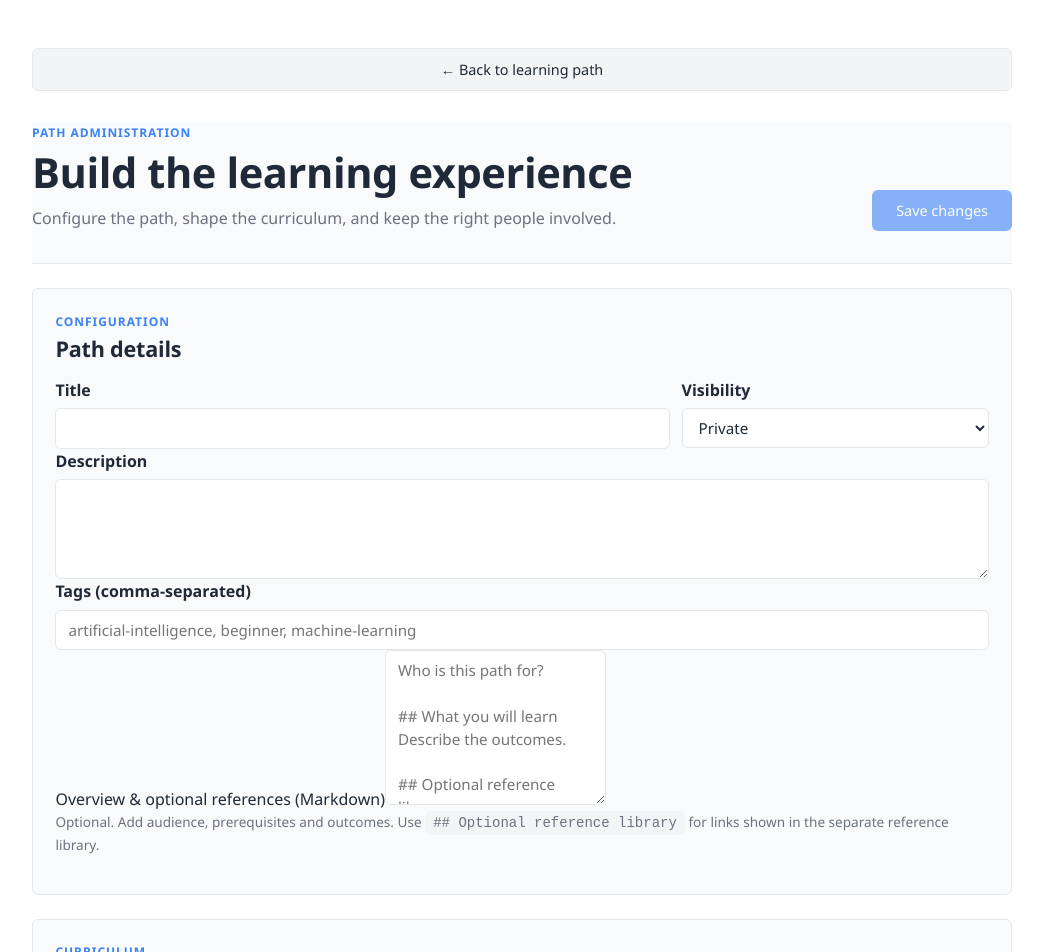
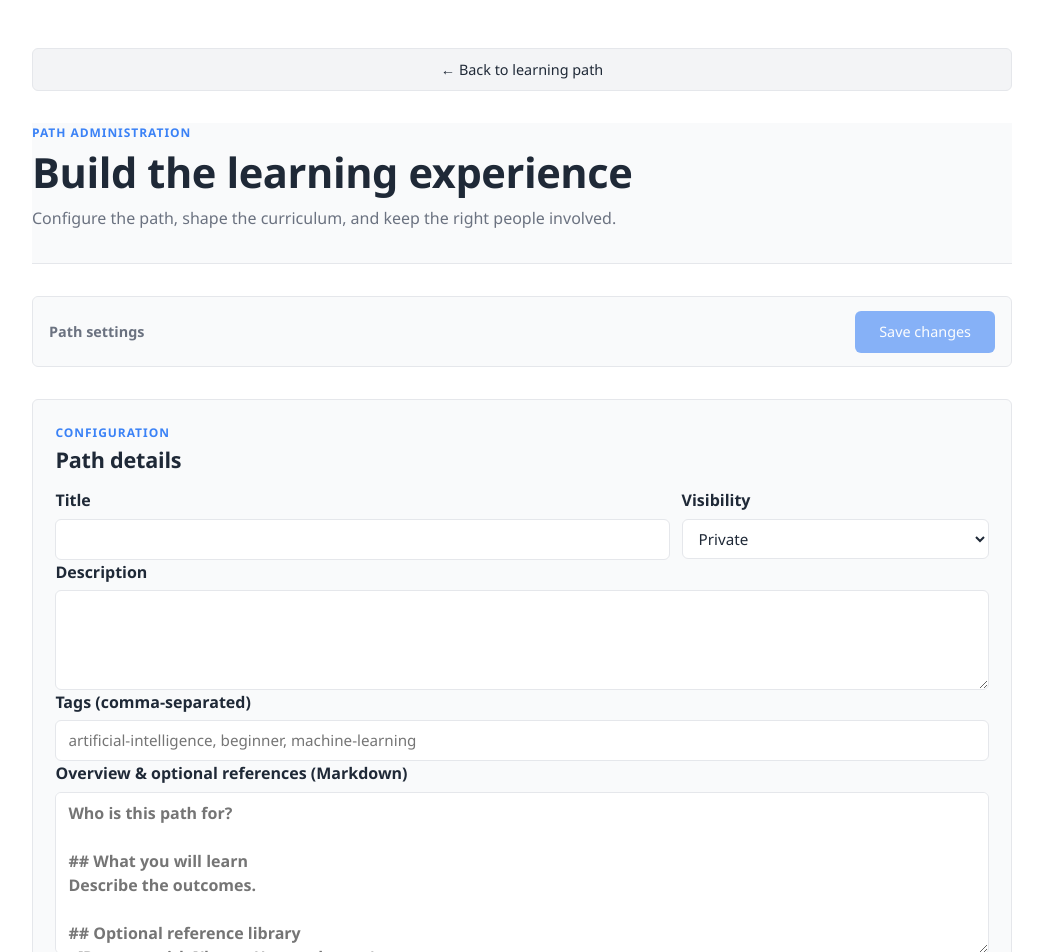
Before and after one commit to ManjunathMI/odu-learner-companion, a Next.js app: page /paths/1/settings in a window 1280 px wide. Shown: the part 100-1052 px from the top of the page, without its empty margins (118-1161 px from the left). Built offline with nearby package versions, Linux system fonts and the light colour scheme; no server answers.

Commit message:
Delete Path settings

```diff
--- /dev/null
+++ b/components/ConfirmationDialog.tsx
@@ -0,0 +1,59 @@
+'use client';
+
+import { useCallback, useEffect, useId, useRef, useState } from 'react';
+
+interface Props {
+  open: boolean;
+  title: string;
+  message: string;
+  confirmLabel: string;
+  onConfirm: () => void;
+  onCancel: () => void;
+}
+
+// One themed confirmation card; native dialog supplies modal focus and Escape handling.
+export function ConfirmationDialog({ open, title, message, confirmLabel, onConfirm, onCancel }: Props) {
+  const ref = useRef<HTMLDialogElement>(null);
+  const id = useId();
+  useEffect(() => {
+    const dialog = ref.current;
+    if (open && dialog && !dialog.open) dialog.showModal();
+    if (!open && dialog?.open) dialog.close();
+  }, [open]);
+  return <dialog ref={ref} className="confirmation-dialog" aria-labelledby={`${id}-title`} aria-describedby={`${id}-message`} onCancel={event => { event.preventDefault(); onCancel(); }}>
+    <h2 id={`${id}-title`}>{title}</h2>
+    <p id={`${id}-message`}>{message}</p>
+    <div className="dialog-actions">
+      <button type="button" className="button-secondary" autoFocus onClick={onCancel}>Cancel</button>
+      <button type="button" className="button-secondary confirm-danger" onClick={onConfirm}>{confirmLabel}</button>
+    </div>
+    <style jsx>{`
+      .confirmation-dialog { box-sizing:border-box;width:calc(100% - 2rem);max-width:32rem;max-height:calc(100dvh - 2rem);overflow:auto;padding:1.5rem;background:var(--bg-secondary);color:var(--text-primary);border:1px solid var(--border-color);border-radius:var(--radius-md);box-shadow:var(--shadow-md); }
+      .confirmation-dialog::backdrop { background:rgba(0,0,0,.6); }
+      .confirmation-dialog h2 { margin:0 0 1rem;font-size:1.35rem; }
+      .confirmation-dialog p { margin:0;color:var(--text-secondary);line-height:1.65;white-space:pre-line;overflow-wrap:anywhere; }
+      .dialog-actions { display:flex;justify-content:flex-end;flex-wrap:wrap;gap:.75rem;margin-top:1.5rem; }
+      .confirm-danger { color:var(--accent-danger);border-color:var(--accent-danger); }
+    `}</style>
+  </dialog>;
+}
+
+export function useDeletePathConfirmation() {
+  const [message, setMessage] = useState<string | null>(null);
+  const pending = useRef<((confirmed: boolean) => void) | null>(null);
+  useEffect(() => () => { pending.current?.(false); pending.current = null; }, []);
+  const confirm = useCallback((text: string) => {
+    if (pending.current) return Promise.resolve(false);
+    return new Promise<boolean>(resolve => { pending.current = resolve; setMessage(text); });
+  }, []);
+  const finish = (choice: boolean) => {
+    const resolve = pending.current;
+    pending.current = null;
+    setMessage(null);
+    resolve?.(choice);
+  };
+  return {
+    confirm,
+    confirmation: <ConfirmationDialog open={message !== null} title="Delete learning path" message={message ?? ''} confirmLabel="Delete path" onConfirm={() => finish(true)} onCancel={() => finish(false)} />,
+  };
+}
--- a/components/PathMaterialField.tsx
+++ b/components/PathMaterialField.tsx
@@ -8,13 +8,19 @@ interface Props {
 // Both authoring forms save the same existing Markdown fields and heading convention.
 export default function PathMaterialField({ kind, value, onChange, id }: Props) {
   const overview = kind === 'overview';
-  return <div id={id} style={{ scrollMarginTop: '7rem' }}>
+  return <div id={id} className="material-field">
     <label>{overview ? 'Overview & optional references (Markdown)' : 'Lesson material (Markdown, optional)'}
       <textarea value={value} maxLength={100000} rows={overview ? 6 : 8} onChange={event => onChange(event.target.value)}
         placeholder={overview ? 'Who is this path for?\n\n## What you will learn\nDescribe the outcomes.\n\n## Optional reference library\n- [Resource title](https://example.com)' : '## Understand\nExplain the topic.\n\n## Watch\n- [Video title](https://example.com)\n\n## Read\n- [Reading title](https://example.com)\n\n## Practice activity\nDescribe the activity.\n\n## Expected outcome\nWhat should the learner achieve?'} />
     </label>
-    <p style={{ color: 'var(--text-secondary)', fontSize: '.85rem', lineHeight: 1.6 }}>
+    <p className="material-hint">
       {overview ? <>Optional. Add audience, prerequisites and outcomes. Use <code>## Optional reference library</code> for links shown in the separate reference library.</> : <>Optional. Use <code>## Watch</code>, <code>## Read</code> or <code>## References</code> for resource links, and <code>## Practice activity</code> for exercises. Existing lesson URLs are used when these sections are empty.</>}
     </p>
+    <style jsx>{`
+      .material-field { width:100%;min-width:0;scroll-margin-top:12rem; }
+      .material-field label { display:flex;flex-direction:column;align-items:stretch;gap:.4rem;font-weight:600; }
+      .material-field textarea { display:block;box-sizing:border-box;width:100%;max-width:100%;min-height:10rem;resize:vertical;font:inherit; }
+      .material-hint { margin:.5rem 0 0;color:var(--text-secondary);font-size:.85rem;line-height:1.6; }
+    `}</style>
   </div>;
 }
--- a/components/PathSettings.tsx
+++ b/components/PathSettings.tsx
@@ -5,6 +5,8 @@ import { apiFetch } from '@/lib/api';
 import Link from 'next/link';
 import { useRouter } from 'next/navigation';
 import { confirmPathDeletion } from '@/lib/path-actions';
+import { useDeletePathConfirmation } from '@/components/ConfirmationDialog';
+import PathSettingsActions from '@/components/PathSettingsActions';
 import PathMaterialField from '@/components/PathMaterialField';
 import { pathMetadataFields } from '@/lib/path-editor';
 
@@ -80,6 +82,8 @@ function normalizePlan(raw: Partial<PlanData> | null | undefined): PlanData {
 
 export default function PathSettings({ pathId }: Props) {
   const router = useRouter();
+  const { confirm, confirmation } = useDeletePathConfirmation();
+  const formId = `path-settings-${pathId}`;
   const [canDelete, setCanDelete] = useState(false);
   const [savedTitle, setSavedTitle] = useState('');
   const [deleting, setDeleting] = useState(false);
@@ -213,7 +217,7 @@ export default function PathSettings({ pathId }: Props) {
     setDeleteError('');
     setDeleting(true);
     try {
-      const deleted = await confirmPathDeletion(pathId, savedTitle, message => window.confirm(message),
+      const deleted = await confirmPathDeletion(pathId, savedTitle, confirm,
         id => apiFetch(`/paths/${id}`, { method: 'DELETE' }));
       if (deleted) { router.replace('/journey'); router.refresh(); }
     } catch (err) {
@@ -223,8 +227,9 @@ export default function PathSettings({ pathId }: Props) {
 
   return <div className="settings-page">
     <Link href={`/paths/${pathId}`} className="button-secondary">← Back to learning path</Link>
-    <form className="settings" onSubmit={save}>
-      <header className="settings-header"><div><p className="eyebrow">Path administration</p><h1>Build the learning experience</h1><p>Configure the path, shape the curriculum, and keep the right people involved.</p></div><button className="button-primary" type="submit" disabled={saving || deleting || !savedPlan}>{saving ? 'Saving…' : 'Save changes'}</button></header>
+    <header className="settings-header"><div><p className="eyebrow">Path administration</p><h1>Build the learning experience</h1><p>Configure the path, shape the curriculum, and keep the right people involved.</p></div></header>
+    <PathSettingsActions formId={formId} saving={saving} deleting={deleting} saveDisabled={saving || deleting || !savedPlan} deleteDisabled={saving || deleting || !savedPlan || !!actioningUser} canDelete={canDelete} onDelete={deletePath} error={deleteError} />
+    <form id={formId} className="settings" onSubmit={save}>
       <section className="settings-section"><div className="section-title"><p className="section-kicker">Configuration</p><h2>Path details</h2></div><div className="metadata-grid"><label>Title<input value={title} onChange={(e) => setTitle(e.target.value)} required /></label><label>Visibility<select value={visibility} onChange={(e) => setVisibility(e.target.value)}><option value="private">Private</option><option value="public">Public</option></select></label></div><label>Description<textarea value={description} onChange={(e) => setDescription(e.target.value)} /></label><label>Tags (comma-separated)<input value={tagsInput} onChange={event => setTagsInput(event.target.value)} placeholder="artificial-intelligence, beginner, machine-learning" /></label><PathMaterialField id="path-material" kind="overview" value={overviewMarkdown} onChange={setOverviewMarkdown} /></section>
 
       <fieldset disabled={saving || deleting || !savedPlan} className="plan-editor settings-section">
@@ -300,7 +305,7 @@ export default function PathSettings({ pathId }: Props) {
       </fieldset>
 
       {(error || message) && <p className={error ? 'error feedback' : 'success feedback'}>{error || <>{message} <Link href={`/paths/${pathId}`}>View updated learning path →</Link></>}</p>}
-      <div className="save-bar"><Link href={`/paths/${pathId}`}>Back to learning path</Link><span>Changes are saved only when you select Save changes.</span><button className="button-primary" type="submit" disabled={saving || deleting || !savedPlan}>{saving ? 'Saving…' : 'Save changes'}</button></div>
+      <div className="save-bar"><Link href={`/paths/${pathId}`}>Back to learning path</Link><span>Changes are saved only when you select Save changes.</span></div>
     </form>
 
     <section className="members-panel">
@@ -347,12 +352,12 @@ export default function PathSettings({ pathId }: Props) {
       <h2 id="delete-path-heading">Delete learning path</h2>
       <p>Permanently remove this path and its lessons, memberships, progress and personal notes for all its learners. This cannot be undone.</p>
       <button type="button" className="button-secondary delete-path-button" disabled={saving || deleting || !savedPlan || !!actioningUser} onClick={deletePath}>{deleting ? 'Deleting…' : 'Delete path'}</button>
-      {deleteError && <p className="error" role="alert">{deleteError}</p>}
     </section>}
 
+    {confirmation}
     <style jsx>{`
       .danger-zone { margin-top:2rem;padding:1.4rem;border:1px solid var(--accent-danger);border-radius:var(--radius-md); }.danger-zone h2 { margin:0 0 .7rem;font-size:1.2rem; }.danger-zone p { color:var(--text-secondary);line-height:1.6; }.delete-path-button { color:var(--accent-danger);border-color:var(--accent-danger); }.danger-zone .error { color:var(--accent-danger); }
-      .settings-page { max-width: 1020px; margin: 0 auto; padding: 3.5rem 1.25rem 5rem; display: flex; flex-direction: column; gap: 2rem; }.settings { display: flex; flex-direction: column; gap: 1.5rem; }.settings-header { display:flex; justify-content:space-between; align-items:flex-end; gap:2rem; padding-bottom:2rem; border-bottom:1px solid var(--border-color); }.settings h1 { margin:0; font-size:2.6rem; }.settings-header p:not(.eyebrow) { color:var(--text-secondary); margin:.65rem 0 0; max-width:600px; }.eyebrow,.section-kicker { color:var(--accent-primary); font-size:.75rem; font-weight:800; letter-spacing:.08em; margin:0 0 .4rem; text-transform:uppercase; }.settings-section { border:1px solid var(--border-color); border-radius:var(--radius-md); padding:1.4rem; background:var(--bg-secondary); }.section-title { margin-bottom:1rem; }.section-title h2 { margin:0; font-size:1.35rem; }.metadata-grid { display:grid; grid-template-columns:2fr 1fr; gap:.75rem; }
+      .settings-page { max-width: 1020px; margin: 0 auto; padding: 3.5rem 1.25rem 5rem; display: flex; flex-direction: column; gap: 2rem; }.settings { display: flex; flex-direction: column; gap: 1.5rem; }.settings-header { display:flex; justify-content:space-between; align-items:flex-end; gap:2rem; padding-bottom:2rem; border-bottom:1px solid var(--border-color); }.settings-page h1 { margin:0; font-size:2.6rem; }.settings-header p:not(.eyebrow) { color:var(--text-secondary); margin:.65rem 0 0; max-width:600px; }.eyebrow,.section-kicker { color:var(--accent-primary); font-size:.75rem; font-weight:800; letter-spacing:.08em; margin:0 0 .4rem; text-transform:uppercase; }.settings-section { border:1px solid var(--border-color); border-radius:var(--radius-md); padding:1.4rem; background:var(--bg-secondary); }.section-title { margin-bottom:1rem; }.section-title h2 { margin:0; font-size:1.35rem; }.metadata-grid { display:grid; grid-template-columns:2fr 1fr; gap:.75rem; }
       .settings label { display: flex; flex-direction: column; gap: .4rem; font-weight: 600; }
       .plan-editor { display: flex; flex-direction: column; gap: 1rem; }
       .section-header, .phase-header, .day-header, .items-header { display: flex; align-items: center; justify-content: space-between; gap: .75rem; }
@@ -377,7 +382,7 @@ export default function PathSettings({ pathId }: Props) {
       .status-badge.pending { background: rgba(234,179,8,.12); color: #b45309; }
       .status-badge.rejected { background: rgba(239,68,68,.12); color: #b91c1c; }
       .button-danger { background: rgba(239,68,68,.12); color: var(--accent-danger); border: 1px solid rgba(239,68,68,.25); border-radius: var(--radius-md); padding: .55rem .9rem; cursor: pointer; }
-      .empty-state { color: var(--text-secondary); } @media(max-width:640px) { .settings-page { padding:2.5rem 1rem 4rem; }.settings-header { align-items:flex-start; flex-direction:column; }.settings h1 { font-size:2.1rem; }.metadata-grid { grid-template-columns:1fr; }.save-bar { align-items:flex-start; flex-direction:column; }.member-row { align-items:flex-start; flex-direction:column; } }
+      .empty-state { color: var(--text-secondary); } @media(max-width:640px) { .settings-page { padding:2.5rem 1rem 4rem; }.settings-header { align-items:flex-start; flex-direction:column; }.settings-page h1 { font-size:2.1rem; }.metadata-grid { grid-template-columns:1fr; }.save-bar { align-items:flex-start; flex-direction:column; }.member-row { align-items:flex-start; flex-direction:column; } }
     `}</style>
   </div>;
 }
--- /dev/null
+++ b/components/PathSettingsActions.tsx
@@ -0,0 +1,29 @@
+interface Props {
+  formId: string;
+  saving: boolean;
+  deleting: boolean;
+  saveDisabled: boolean;
+  deleteDisabled: boolean;
+  canDelete: boolean;
+  onDelete: () => void;
+  error?: string;
+}
+
+export default function PathSettingsActions({ formId, saving, deleting, saveDisabled, deleteDisabled, canDelete, onDelete, error }: Props) {
+  return <div className="settings-actions" role="group" aria-label="Path settings actions">
+    <span>Path settings</span>
+    <div className="action-buttons">
+      <button className="button-primary" type="submit" form={formId} disabled={saveDisabled}>{saving ? 'Saving…' : 'Save changes'}</button>
+      {canDelete && <button className="button-secondary delete-action" type="button" disabled={deleteDisabled} onClick={onDelete}>{deleting ? 'Deleting…' : 'Delete path'}</button>}
+    </div>
+    {error && <p className="action-error" role="alert">{error}</p>}
+    <style jsx>{`
+      .settings-actions { position:sticky;top:7.5rem;z-index:40;display:flex;flex-wrap:wrap;align-items:center;justify-content:space-between;gap:1rem;padding:.85rem 1rem;background:var(--bg-secondary);border:1px solid var(--border-color);border-radius:var(--radius-md); }
+      .settings-actions>span { font-size:.9rem;font-weight:600;color:var(--text-secondary); }
+      .action-buttons { display:flex;align-items:center;gap:.65rem;flex-wrap:wrap; }
+      .action-error { flex-basis:100%;margin:0;color:var(--accent-danger);font-size:.9rem; }
+      .delete-action { color:var(--accent-danger);border-color:var(--accent-danger); }
+      @media(max-width:600px) { .settings-actions { top:8rem;gap:.5rem;padding:.7rem; }.settings-actions>span { display:none; }.action-buttons { width:100%; }.action-buttons button { flex:1; } }
+    `}</style>
+  </div>;
+}
--- a/lib/path-actions.ts
+++ b/lib/path-actions.ts
@@ -2,10 +2,10 @@
 export async function confirmPathDeletion(
   pathId: string,
   title: string,
-  confirm: (message: string) => boolean,
+  confirm: (message: string) => boolean | Promise<boolean>,
   remove: (pathId: string) => Promise<unknown>,
 ): Promise<boolean> {
-  if (!confirm(`Permanently delete "${title}"?\n\nThis removes the learning path, its lessons, memberships, learner progress and personal notes for everyone in this path.\n\nThis cannot be undone. The app cannot restore this path.\n\nSelect OK to permanently delete it, or Cancel to keep it.`)) return false;
+  if (!await confirm(`Permanently delete "${title}"?\n\nThis removes the learning path, its lessons, memberships, learner progress and personal notes for everyone in this path.\n\nThis cannot be undone. The app cannot restore this path.\n\nChoose Delete path to permanently delete it, or Cancel to keep it.`)) return false;
   await remove(pathId);
   return true;
 }
```
Also changed, not shown: components/AccountDashboard.tsx (+4 -1 lines), lib/documents/manifest.json, 2 other files (tests, documents, lock files or other folders).
